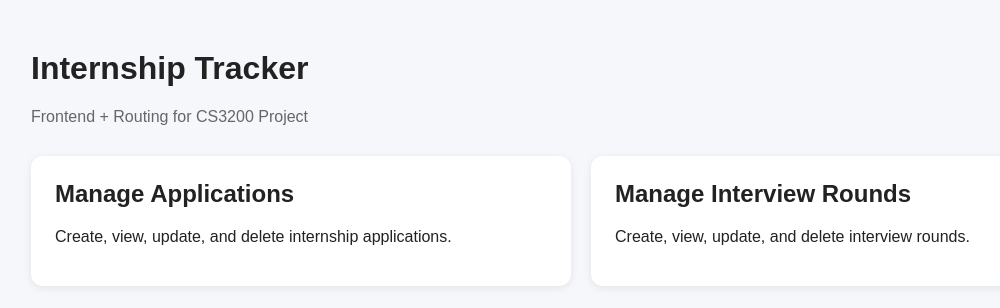
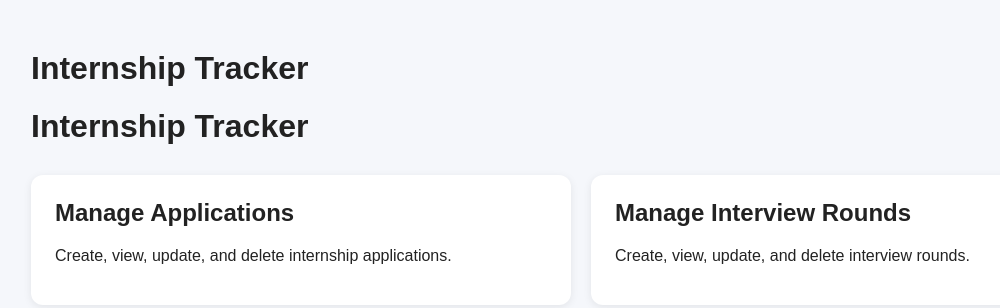
Before and after one commit to Udhaya-helpme/Cs3200-Project-1, a website: page public/index.html in a window 1280 px wide. Shown: the whole page, without its empty margins (59-1059 px from the left). Drawn offline with Linux system fonts and the light colour scheme.

Commit message:
delete the subtitle

```diff
--- a/public/index.html
+++ b/public/index.html
@@ -8,7 +8,7 @@
 <body>
   <div class="container">
     <h1>Internship Tracker</h1>
-    <p class="subtitle">Frontend + Routing for CS3200 Project</p>
+    <h1>Internship Tracker</h1>
 
     <div class="nav-grid">
       <a class="card-link" href="/applications.html">
```
Also changed, not shown: 1 other file.
